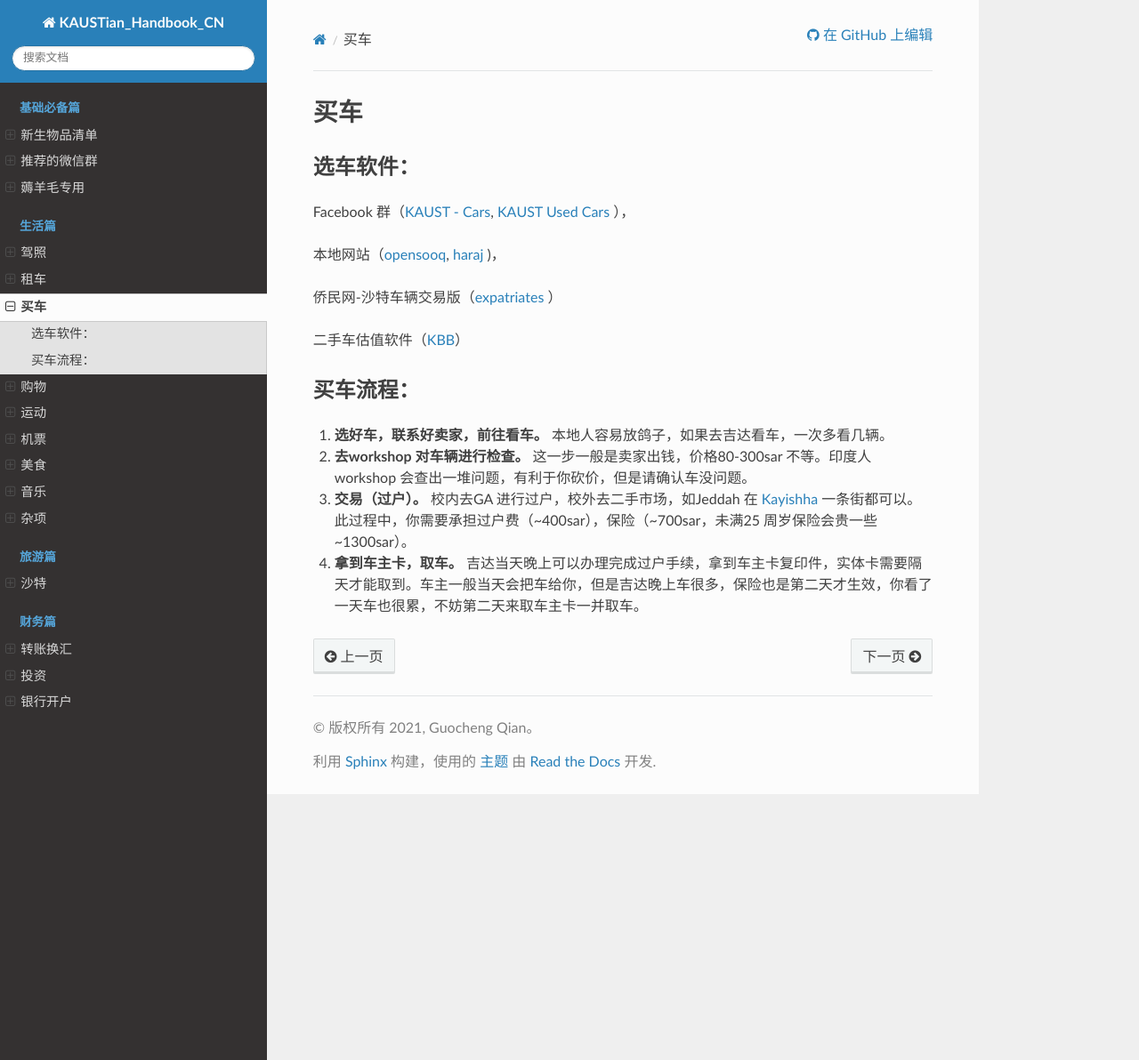
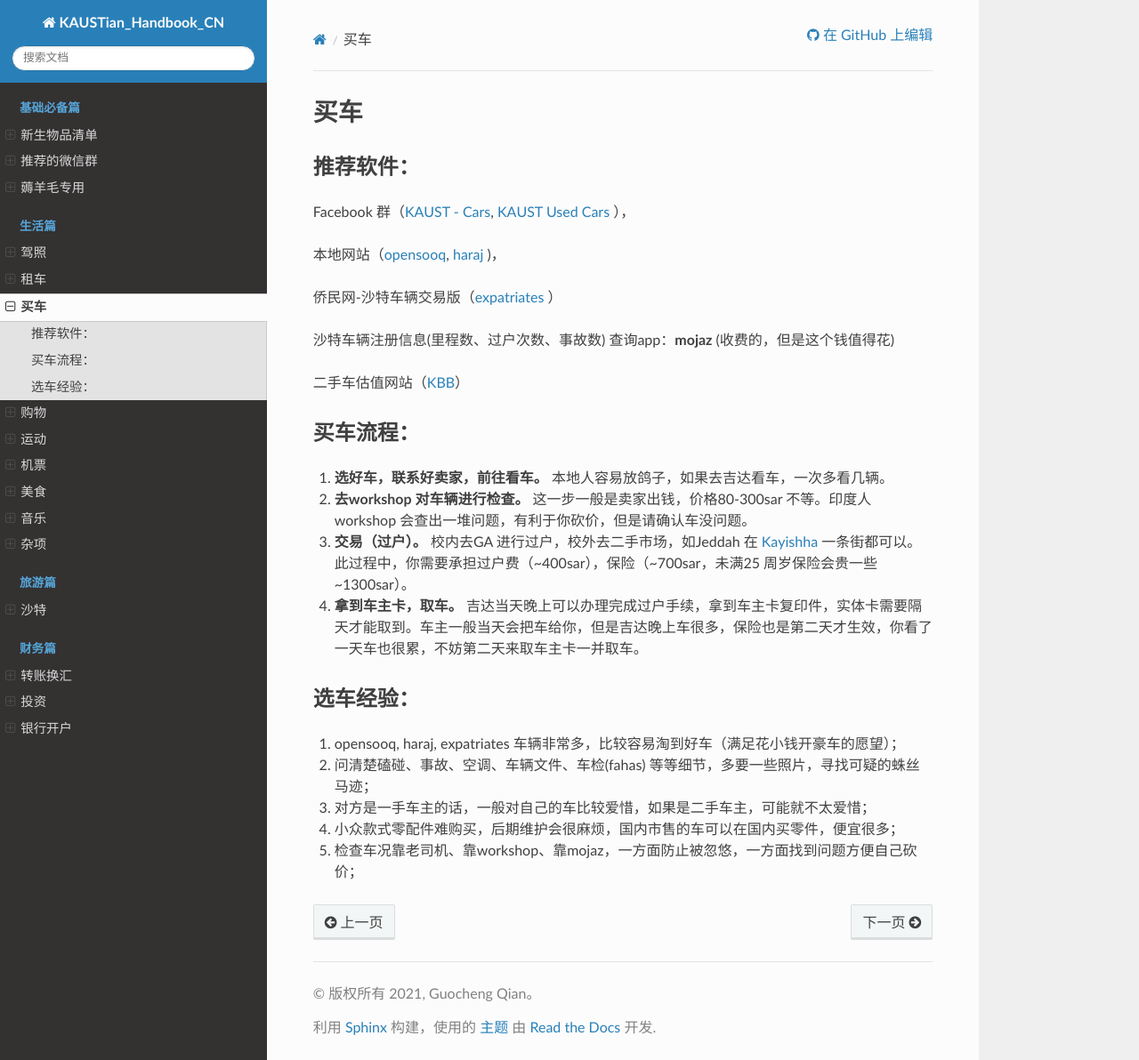
Before and after one commit to guochengqian/KAUSTian_Handbook_CN, a Sphinx documentation site: the page built from docs/content/life/buy_car.rst, in a window 1280 px wide and 1192 px high. Shown: the whole window at 89% size. Built offline with Sphinx 7.4.7 and the Read the Docs theme 2.0.0, drawn with Linux system fonts in a browser that asks for light colours.

Commit message:
update buy_car

```diff
--- a/docs/content/life/buy_car.rst
+++ b/docs/content/life/buy_car.rst
@@ -5,7 +5,7 @@
 ======
 
 
-选车软件：
+推荐软件：
 -----
 
 Facebook 群（`KAUST - Cars <https://www.facebook.com/groups/kaustcars/>`_,
@@ -16,7 +16,9 @@
 
 侨民网-沙特车辆交易版（`expatriates <https://www.expatriates.com/classifieds/saudi-arabia/vehicles-cars-trucks/>`_ ）
 
-二手车估值软件（`KBB <https://www.kbb.com/whats-my-car-worth/>`_）
+沙特车辆注册信息(里程数、过户次数、事故数) 查询app：**mojaz** (收费的，但是这个钱值得花)
+
+二手车估值网站（`KBB <https://www.kbb.com/whats-my-car-worth/>`_）
 
 
 买车流程：
@@ -29,3 +31,13 @@
 3. **交易（过户）。** 校内去GA 进行过户，校外去二手市场，如Jeddah 在 `Kayishha <https://www.google.com/maps/@21.6233441,39.1922081,18.38z>`_ 一条街都可以。此过程中，你需要承担过户费（~400sar），保险（~700sar，未满25 周岁保险会贵一些 ~1300sar）。
 
 4. **拿到车主卡，取车。** 吉达当天晚上可以办理完成过户手续，拿到车主卡复印件，实体卡需要隔天才能取到。车主一般当天会把车给你，但是吉达晚上车很多，保险也是第二天才生效，你看了一天车也很累，不妨第二天来取车主卡一并取车。
+
+
+选车经验：
+-----
+
+1. opensooq, haraj, expatriates 车辆非常多，比较容易淘到好车（满足花小钱开豪车的愿望）；
+2. 问清楚磕碰、事故、空调、车辆文件、车检(fahas) 等等细节，多要一些照片，寻找可疑的蛛丝马迹；
+3. 对方是一手车主的话，一般对自己的车比较爱惜，如果是二手车主，可能就不太爱惜；
+4. 小众款式零配件难购买，后期维护会很麻烦，国内市售的车可以在国内买零件，便宜很多；
+5. 检查车况靠老司机、靠workshop、靠mojaz，一方面防止被忽悠，一方面找到问题方便自己砍价；
```
